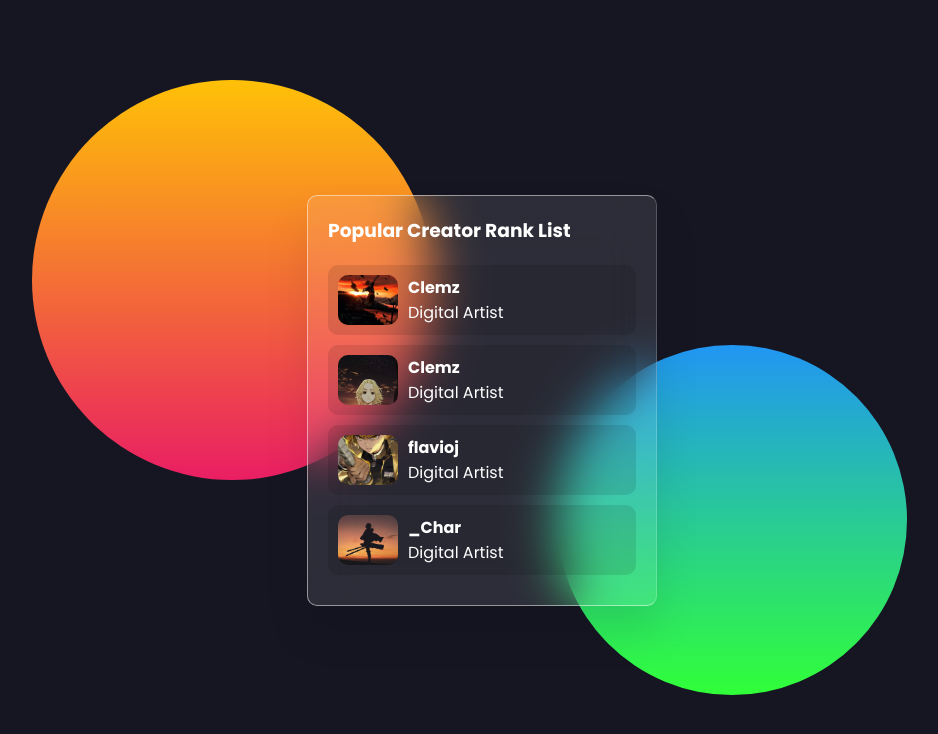
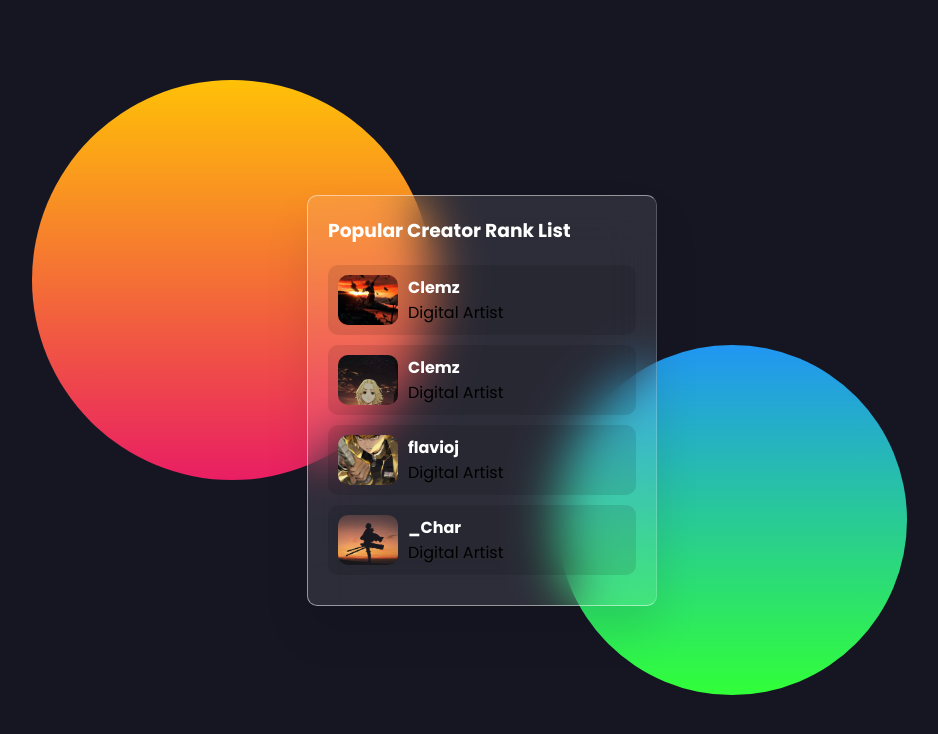
Before and after one commit to blank2017/Glassmorphism-List-Hover-Effects, a plain HTML site: page index.html in a window 1280 px wide. Shown: the whole page, without its empty margins (158-1096 px from the left). Drawn offline with Linux system fonts and the light colour scheme.

Commit message:
Update style.css

```diff
--- a/style.css
+++ b/style.css
@@ -102,3 +102,6 @@ section::after{
     right: 10px;
     color: #000;
 }
+.box .list:hover .content .rank h4,p{
+    color: #000;
+}
```
